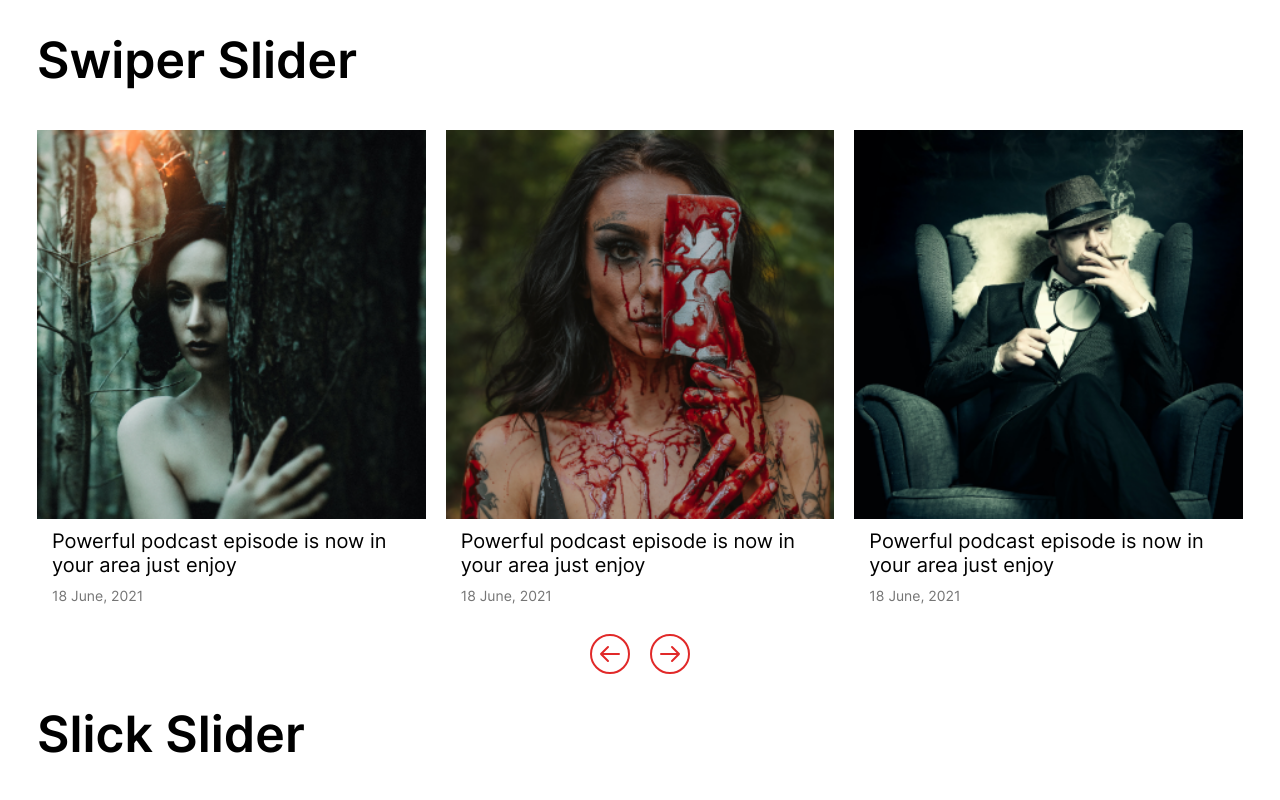
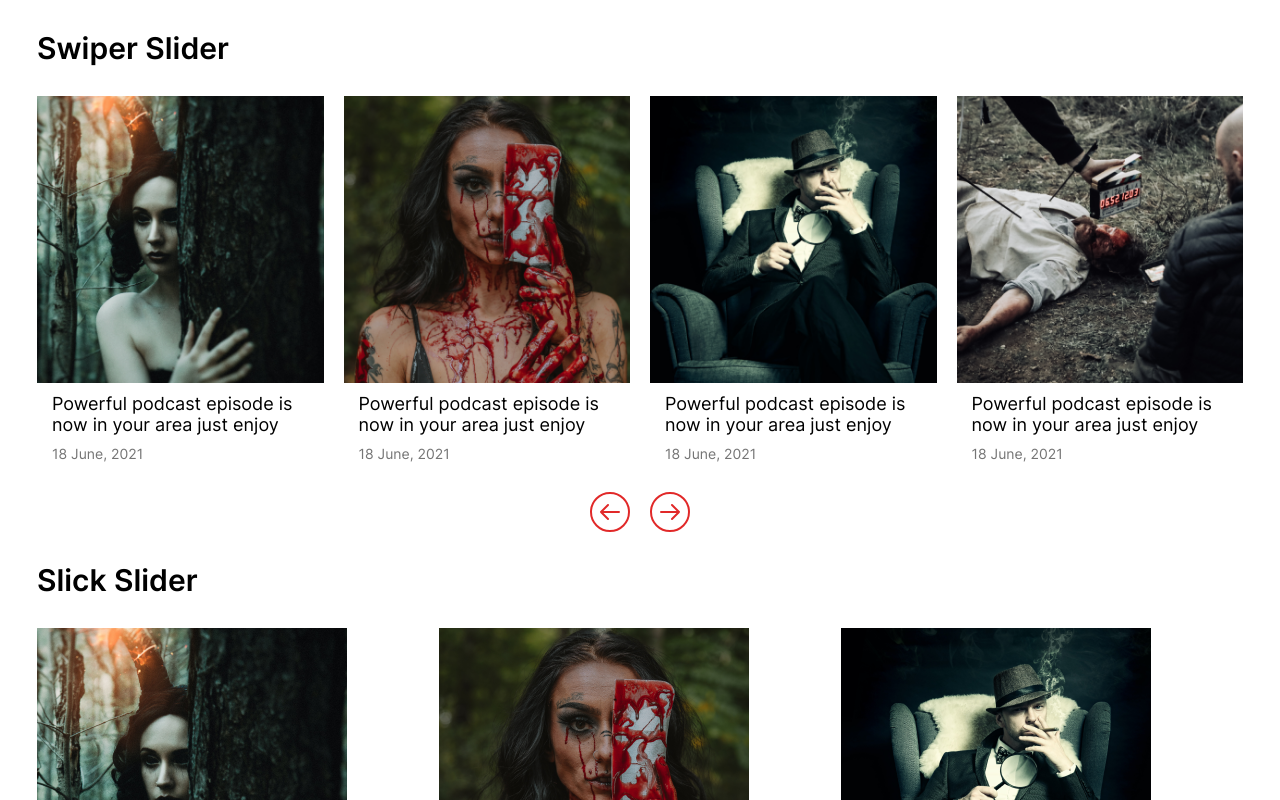
Before and after one commit to kaushalw3nuts/react_slider_demo, a Next.js app: page / in a window 1280 px wide. Shown: the top 800 px of the page. Built offline with nearby package versions, Linux system fonts and the light colour scheme.

Commit message:
text animation

```diff
--- a/package.json
+++ b/package.json
@@ -14,6 +14,7 @@
     "next": "14.0.4",
     "react": "^18",
     "react-dom": "^18",
+    "react-intersection-observer": "^9.5.3",
     "react-slick": "^0.29.0",
     "slick-carousel": "^1.8.1",
     "swiper": "^11.0.5"
--- a/src/components/Reactslick.jsx
+++ b/src/components/Reactslick.jsx
@@ -8,8 +8,31 @@ import Newsimg2 from "@/assets/images/news2.png";
 import Newsimg3 from "@/assets/images/news3.png";
 import Newsimg4 from "@/assets/images/news4.png";
 import Newsimg5 from "@/assets/images/news5.png";
+import { useEffect } from "react";
+import { useState } from "react";
+import { useInView } from 'react-intersection-observer';
+import React from "react";
 
 const SlickSliderComponent = () => {
+
+	const [inViewRef, inView] = useInView({
+		triggerOnce: true,
+	});
+
+	const [addClass, setAddClass] = useState(false);
+
+	useEffect (() => {
+		if (inView && !addClass) {
+			// Add a delay of 1000 milliseconds (1 second) before adding the class
+			const delayTimeout = setTimeout(() => {
+				setAddClass(true);
+			}, 50);
+
+			// Clear the timeout if the component goes out of view before the delay
+			return () => clearTimeout(delayTimeout);
+		}
+	}, [inView, addClass])
+
 	const ArrowLeft = (props) => (
 		<button {...props} className="left group">
 			<svg width="40" height="40" viewBox="0 0 40 40" fill="none" xmlns="http://www.w3.org/2000/svg">
@@ -38,9 +61,9 @@ const SlickSliderComponent = () => {
 		nextArrow: <ArrowRight />,
 		responsive: [
 			{
-				breakpoint: 1400,
+				breakpoint: 1399,
 				settings: {
-				  slidesToShow: 4,
+				  slidesToShow: 3,
 				}
 			},
 			{
@@ -75,7 +98,27 @@ const SlickSliderComponent = () => {
 			<div className="slick_section">
 				<div className="container">
 					<div className="title">
-						<h3>slick slider</h3>
+						<h3>
+							<div className={`word_wrap ${addClass ? 'visible' : ''}`} ref={inViewRef}>
+								{
+									'slick slider'.split(" ").map(function (word, index) {
+										let style = { "animationDelay": (0.2 + index / 10) + "s" }
+										let customeVal = word
+										const totalLength = 'slick slider'.split(" ").length
+										if (index !== (totalLength - 1)) {
+											customeVal = word
+										}
+
+										return (
+											<React.Fragment key={index}>
+												<div className="word" style={style}>{word}</div>
+												<span className="word">&nbsp;</span>
+											</React.Fragment>
+										);
+									}
+								)}
+							</div>
+						</h3>
 					</div>
 					<div className="slick_slider_wrap">
 						<Slider {...settings}>
--- a/src/components/Reactswiper.jsx
+++ b/src/components/Reactswiper.jsx
@@ -8,25 +8,43 @@ import Newsimg2 from "@/assets/images/news2.png";
 import Newsimg3 from "@/assets/images/news3.png";
 import Newsimg4 from "@/assets/images/news4.png";
 import Newsimg5 from "@/assets/images/news5.png";
+import { useEffect } from "react";
+import { useState } from "react";
+import { useInView } from 'react-intersection-observer';
 
 
 const SwiperSliderComponent = () => {
 
+	const [inViewRef, inView] = useInView({
+		triggerOnce: true,
+	});
+
+	const [addClass, setAddClass] = useState(false);
+
+	useEffect (() => {
+		if (inView && !addClass) {
+			// Add a delay of 1000 milliseconds (1 second) before adding the class
+			const delayTimeout = setTimeout(() => {
+				setAddClass(true);
+			}, 50);
+
+			// Clear the timeout if the component goes out of view before the delay
+			return () => clearTimeout(delayTimeout);
+		}
+	}, [inView, addClass])
+
 	const swiperRef = useRef();
 	const sliderSettings = {
-		767: {
+		0: {
 			slidesPerView: 1,
 		},
-		991: {
+		768: {
 			slidesPerView: 2,
 		},
-		1199: {
+		992: {
 			slidesPerView: 3,
 		},
-		1300: {
-			slidesPerView: 3,
-		},
-		1301: {
+		1200: {
 			slidesPerView: 4,
 		},
 	};
@@ -36,7 +54,27 @@ const SwiperSliderComponent = () => {
 			<div className="swiper_section">
 				<div className="container">
 					<div className="title">
-						<h3>swiper slider</h3>
+						<h3>
+							<div className={`word_wrap ${addClass ? 'visible' : ''}`} ref={inViewRef}>
+								{
+									'swiper slider'.split(" ").map(function (word, index) {
+										let style = { "animationDelay": (0.2 + index / 10) + "s" }
+										let customeVal = word
+										const totalLength = 'swiper slider'.split(" ").length
+										if (index !== (totalLength - 1)) {
+											customeVal = word
+										}
+
+										return (
+											<React.Fragment key={index}>
+												<div className="word" style={style}>{word}</div>
+												<span className="word">&nbsp;</span>
+											</React.Fragment>
+										);
+									}
+								)}
+							</div>
+						</h3>
 					</div>
 					<Swiper className="swiper_slider"
 						loop={true}
--- a/src/components/Textanimation.jsx
+++ b/src/components/Textanimation.jsx
@@ -1,22 +1,30 @@
 import Image from "next/image";
 import Link from "next/link";
-import gsap from "gsap";
 import { useEffect } from "react";
-
-
-
+import { useState } from "react";
+import { useInView } from 'react-intersection-observer';
+import React from "react";
 
 
 const Textanimation = () => {
+
+	const [inViewRef, inView] = useInView({
+		triggerOnce: true,
+	});
+
+	const [addClass, setAddClass] = useState(false);
+
 	useEffect (() => {
-		let animationsection = gsap.timeline();
-		animationsection.from('.word', {
-			y: 100,
-			stagger: {
-				each: 0.07
-			}
-		})
-	}, [])
+		if (inView && !addClass) {
+			// Add a delay of 1000 milliseconds (1 second) before adding the class
+			const delayTimeout = setTimeout(() => {
+				setAddClass(true);
+			}, 50);
+
+			// Clear the timeout if the component goes out of view before the delay
+			return () => clearTimeout(delayTimeout);
+		}
+	}, [inView, addClass])
 
 	return (
 		<>
@@ -24,11 +32,25 @@ const Textanimation = () => {
 				<div className="container">
 					<div className="title">
 						<h3>
-							{
-								'good day'.split('').map((word) => {
-									return word === ' ' ? <div className="word">&nbsp;</div> : <div className="word">{word}</div>
-								})
-							}
+							<div className={`word_wrap ${addClass ? 'visible' : ''}`} ref={inViewRef}>
+								{
+									'text animation'.split(" ").map(function (word, index) {
+										let style = { "animationDelay": (0.2 + index / 10) + "s" }
+										let customeVal = word
+										const totalLength = 'text animation'.split(" ").length
+										if (index !== (totalLength - 1)) {
+											customeVal = word
+										}
+
+										return (
+											<React.Fragment key={index}>
+												<div className="word" style={style}>{word}</div>
+												<span className="word">&nbsp;</span>
+											</React.Fragment>
+										);
+									}
+								)}
+							</div>
 						</h3>
 					</div>
 				</div>
--- a/src/styles/globals.css
+++ b/src/styles/globals.css
@@ -78,15 +78,22 @@ h5 { font-size: 30px; font-style: normal; }
 h6 { font-size: 26px; font-style: normal; }
 p { font-size: 20px; font-style: normal; }
 
-.title { display: flex; }
-.title h3 { color: #000000; line-height: normal; font-weight: 600; text-transform: capitalize; margin: 0 0 40px 0; display: flex; }
+.title h3 { color: #000000; line-height: normal; font-weight: 600; text-transform: capitalize; margin: 0 0 40px 0; }
+.title h3 .word_wrap { display: flex; flex-wrap: wrap; overflow: hidden; }
+.word_wrap .word { transition: transform 0.6s ease; transform: translateY(100%); opacity: 0; }
+.word_wrap.visible .word { animation: splash .5s forwards ease-in-out; }
+@keyframes splash {
+	from { transform: translateY(100%); opacity: 0; }
+
+	to { transform: translateY(0%); opacity: 1; }
+}
 
 /* ========== Default css:end ========== */
 
 .swiper_section { position: relative; margin: 30px 0; }
 .swiper_section .swiper_slider { padding-bottom: 60px; }
 .swiper_section .swiper_slider .box_slider { position: relative; overflow: hidden; max-width: 310px; text-decoration: none; }
-.swiper_section .swiper_slider .box_slider .image_box_slider { position: relative; width: 100%; }
+.swiper_section .swiper_slider .box_slider .image_box_slider { position: relative; max-width: 310px; }
 .swiper_section .swiper_slider .box_slider .image_box_slider img { width: 100%; height: 100%; object-fit: cover; }
 .swiper_section .swiper_slider .box_slider .image_slider_dtl { padding: 10px 15px; }
 .swiper_section .swiper_slider .box_slider .image_slider_dtl p { color: #000000; font-weight: 400; line-height: normal; margin: 0 0 10px 0; }
@@ -100,7 +107,7 @@ p { font-size: 20px; font-style: normal; }
 .slick_section .slick_slider_wrap { padding-bottom: 60px; }
 .slick_section .slick_slider_wrap .slick-slider { position: static; }
 .slick_section .slick_slider_wrap .box_slider { overflow: hidden; max-width: 310px; text-decoration: none; }
-.slick_section .slick_slider_wrap .box_slider .image_box_slider { position: relative; width: 100%; }
+.slick_section .slick_slider_wrap .box_slider .image_box_slider { position: relative; max-width: 310px; }
 .slick_section .slick_slider_wrap .box_slider .image_box_slider img { width: 100%; height: 100%; object-fit: cover; }
 .slick_section .slick_slider_wrap .box_slider .image_slider_dtl { padding: 10px 15px; }
 .slick_section .slick_slider_wrap .box_slider .image_slider_dtl p { color: #000000; font-weight: 400; line-height: normal; margin: 0 0 10px 0; }
--- a/src/styles/responsive.css
+++ b/src/styles/responsive.css
@@ -0,0 +1,48 @@
+
+@media (min-width: 1400px) and (max-width: 1600px) {
+
+	h3 { font-size: 40px; }
+	p { font-size: 18px; }
+
+	.title h3 { margin-bottom: 30px; }
+}
+
+@media (min-width: 1301px) and (max-width: 1399px) {
+
+	h3 { font-size: 40px; }
+	p { font-size: 18px; }
+
+	.title h3 { margin-bottom: 30px; }
+}
+
+@media (min-width: 1200px) and (max-width: 1300px) {
+
+	h3 { font-size: 30px; }
+	p { font-size: 18px; }
+
+	.title h3 { margin-bottom: 30px; }
+}
+
+@media (min-width: 992px) and (max-width: 1199px) {
+
+	h3 { font-size: 30px; }
+	p { font-size: 18px; }
+
+	.title h3 { margin-bottom: 30px; }
+}
+
+@media (min-width: 768px) and (max-width: 991px) {
+
+	h3 { font-size: 30px; }
+	p { font-size: 18px; }
+
+	.title h3 { margin-bottom: 30px; }
+}
+
+@media (max-width: 767px) {
+
+	h3 { font-size: 30px; }
+	p { font-size: 18px; }
+
+	.title h3 { margin-bottom: 30px; }
+}
```
Also changed, not shown: 1 other file (tests, documents, lock files or other folders).
